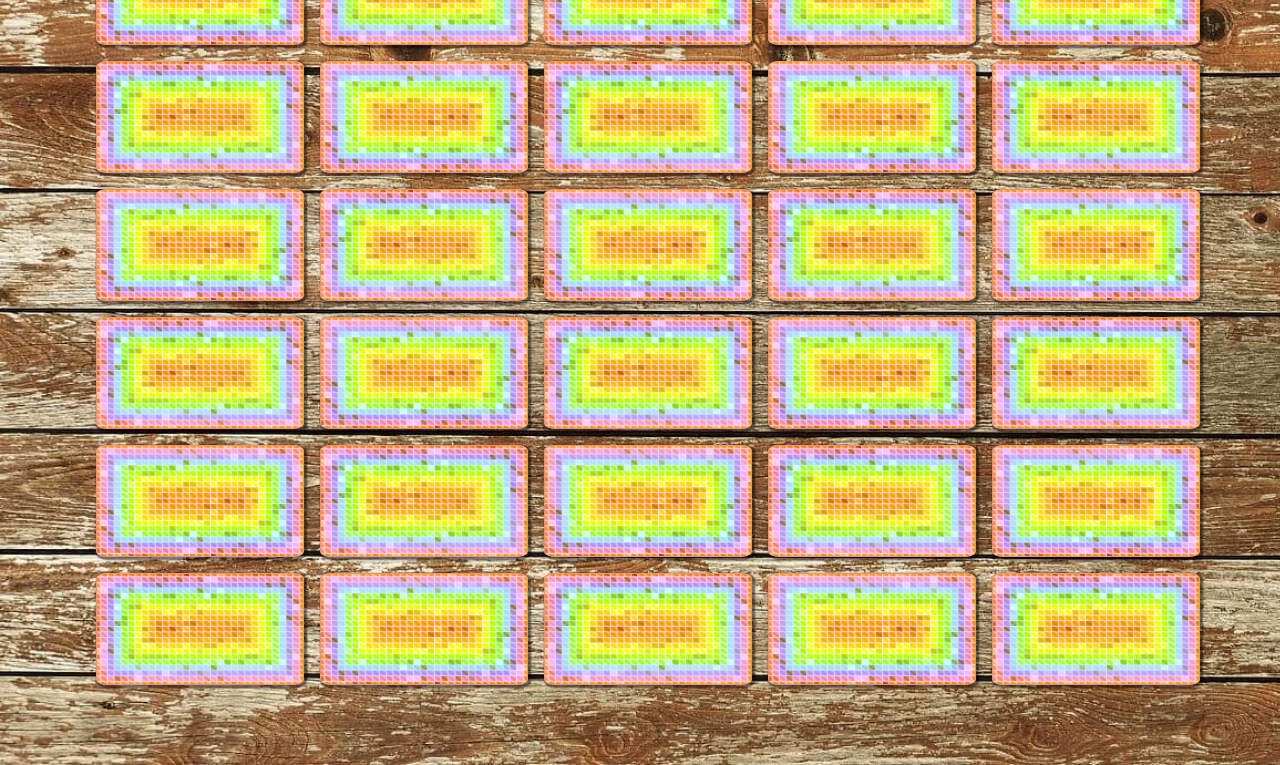
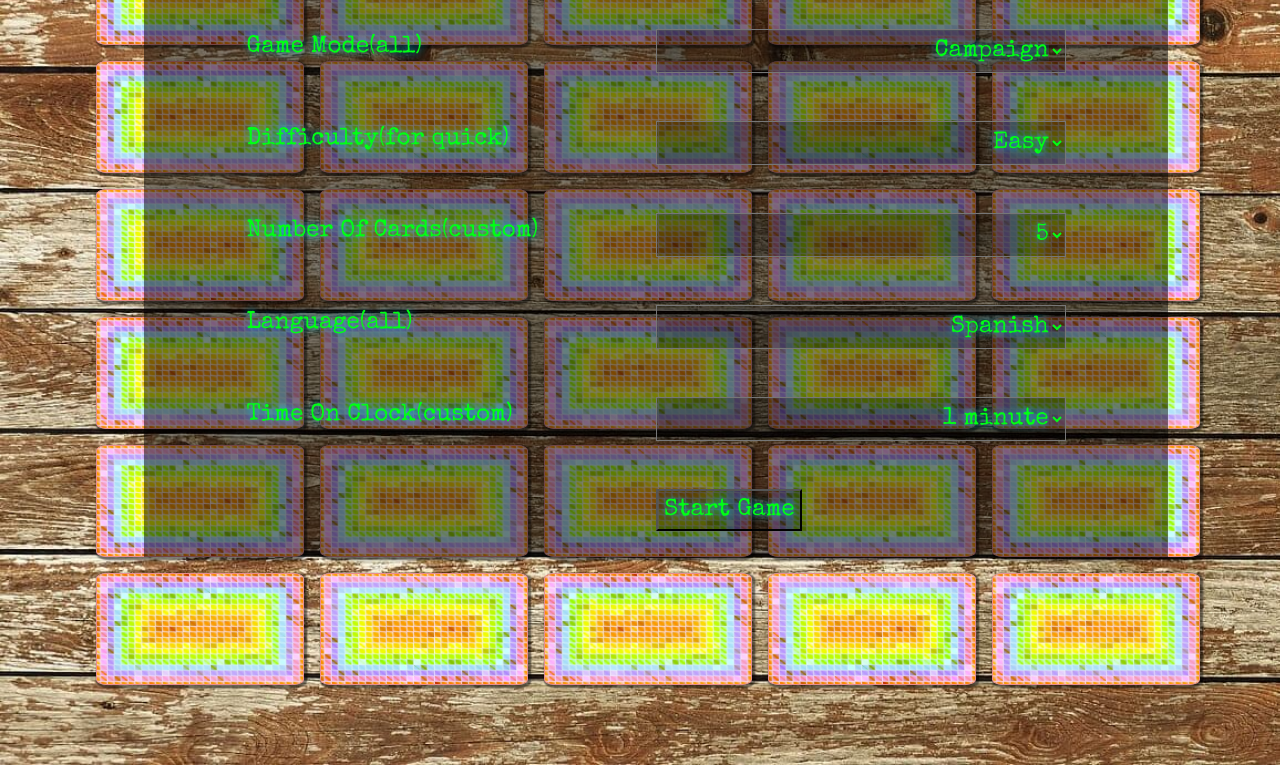
Before and after one commit to Richardaeld/google_translate_game, a plain HTML site: page index.html in a window 1280 px wide. Shown: the part 243-1008 px from the top of the page. Drawn offline with nearby package versions, Linux system fonts and the light colour scheme.

Commit message:
Added the frame of a start screen for game option and difficulty seletion(modified index.html,oaf.js, card.js, and style.css)

```diff
--- a/assets/css/style.css
+++ b/assets/css/style.css
@@ -3,6 +3,8 @@
 body {
     background-color: #747474;
     padding: 1rem 1rem;
+    font-family: "Special Elite", sans-serif;
+    text-align: center;
 }
 
 .playing-board {
@@ -13,8 +15,6 @@ body {
 }
 
 .card-frame {
-    font-family: "Special Elite", sans-serif;
-    text-align: center;
     padding: 1rem 0rem 1rem 1rem;
     margin-top: 1rem;
     background-color: #fff;
@@ -65,9 +65,7 @@ body {
     color: rgb(0, 255, 21);
     text-shadow: 0rem 0rem .5rem rgb(0, 204, 255);
     height: 5rem;
-    text-align: center;
     margin: 2rem 0rem;
-    font-family: "Special Elite", sans-serif;
     font-size: 1rem;
     font-weight: 500;
     background-color: rgba(0, 0, 0, .5);
@@ -77,3 +75,61 @@ body {
     position: relative;
     top: .5rem;
  }
+
+ .start-screen {
+    display: none;
+    position: absolute;
+    left: 0;
+    right:0;
+    margin-left: 10vw;
+    margin-right: 10vw;
+    height: 80vh;
+    width: 80vw;
+    background-color: rgba(0, 0, 0, .5);
+    color: rgb(0, 255, 21);
+    z-index: 1;
+    font-size: 1.5rem;
+ }
+.start-screen h1 {
+    padding-top: 1rem;
+    padding-bottom: 1rem;
+}
+ .start-screen p,
+ .start-screen select,
+ .start-button{
+    margin-top: 1.5rem;
+    margin-bottom: 1.5rem;
+    color: rgb(0, 255, 21);
+    text-shadow: 0rem 0rem .5rem rgb(0, 204, 255);
+ }
+
+.start-screen-description {
+    display: inline-block;
+    margin: 0;
+    text-align: left;
+    width: 40%;
+}
+
+.start-screen-choice {
+    padding-top:.5rem;
+    padding-bottom:.5rem;
+    display: inline-block;
+    vertical-align: top;
+    text-align: right;
+    width: 40%;
+    background-color: rgba(0, 0, 0, .25)
+}
+
+.start-button {
+    position: relative;
+    left: 50%;
+    right: 50%;
+    display: block;
+    background-color: rgba(0, 0, 0, .25);
+    transition: 1s;
+}
+
+.start-button:hover {
+    background-color: rgba(0, 0, 0, .75);
+    transform: scale(1.1);
+}
--- a/assets/js/card.js
+++ b/assets/js/card.js
@@ -37,6 +37,7 @@ $(document).ready(function() {  //start creation ready for card population and b
 
     timerPerRound (120000); //calls timer and sets time
 
+    startScreen();
 
 });                             //end creation ready DONT FORGET Event Delegation
 
--- a/assets/js/oaf.js
+++ b/assets/js/oaf.js
@@ -100,6 +100,32 @@ function resetRound (){
     chosenId2 = null;
 }
 
+//-------------------------------- start modal-----------------------------------
+
+function startScreen (timer= 0, difficulty = 0) {
+    $("#game-board").prev().addClass("start-screen")
+    $(".start-screen")
+    .css("display", "block")
+    .append("<h1>Romancing The Cards</h1>") //header
+    .append("<p>Game Mode(all)</p>")
+    .append("<select id='mode'><option>Campaign</option><option>Quick</option><option>Custom</option></select>")  //select
+    .append("<p>Difficulty(for quick)</p>")
+    .append("<select id='difficulty'><option>Easy</option><option>Medium</option><option>Hard</option></select>") //select
+    .append("<p>Number Of Cards(custom)</p>")
+    .append("<select id='numberCards'><option>5</option><option>10</option><option>15</option></select>")//select
+    .append("<p>Language(all)</p>")
+    .append("<select id='language'><option>Spanish</option><option>Portuguese</option><option>French</option><option>Italian</option><option>Romanian</option></select>")//select
+    .append("<p>Time On Clock(custom)</p>")
+    .append("<select id='timeOnClock'><option>1 minute</option><option>2 minutes</option><option>3 minutes</option><option>4 minutes</option><option>5 minutes</option></select>")//select
+    $(".start-screen").children().filter("p").addClass("start-screen-description")
+    $(".start-screen").children().filter("select").addClass("start-screen-choice")
+    $(".start-screen").append("<button class='start-button'>Start Game</button>")
+    ;
+}
+
+//--------------------------------------------------------------------------------
+
+
 var cardFrame = {
 
 };
--- a/index.html
+++ b/index.html
@@ -13,10 +13,11 @@
     <div class="row no-gutters">
         <div class="col-12">
 
-                <div class="timer-frame">
+            <div class="timer-frame">
                 <p></p>
                 <p></p>
-                </div>
+            </div>
+            <div></div>
 
             <div id="game-board" class="row no-gutters justify-content-center">
 
```
